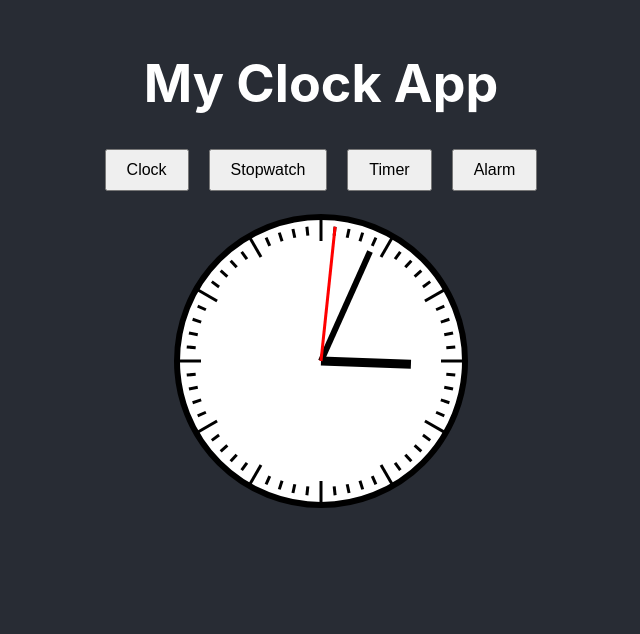
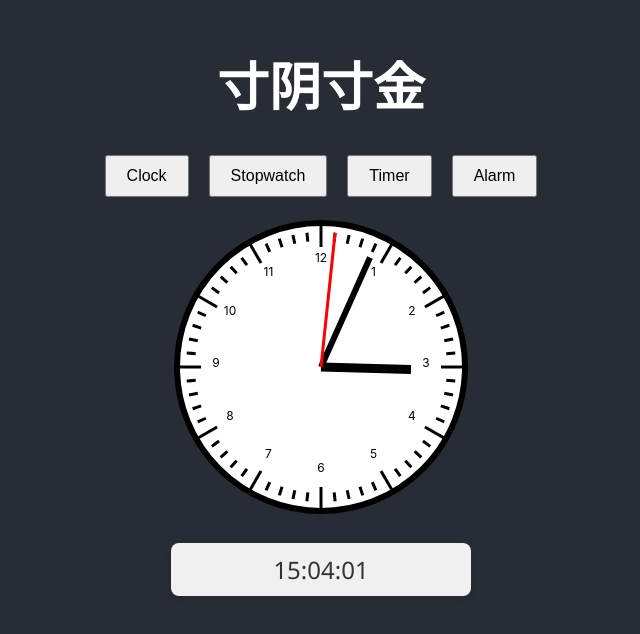
Before and after one commit to xvlincaigou/clock, a React (Create React App) app: page / in a window 1280 px wide. Shown: the part 136-770 px from the top of the page, without its empty margins (319-959 px from the left). Built offline with nearby package versions, Linux system fonts and the light colour scheme.

Commit message:
修复了秒针在临界点不能顺时针旋转的BUG，增加了数字指针，修改了标题

```diff
--- a/src/App.css
+++ b/src/App.css
@@ -42,3 +42,15 @@
   transform-origin: 50% 50%;
   transition: transform 0.5s ease-in-out;
 }
+
+.digital-time {
+  font-family: 'Segoe UI', Tahoma, Geneva, Verdana, sans-serif;
+  font-size: 24px;
+  color: #333;
+  text-align: center;
+  padding: 10px;
+  margin-top: 20px;
+  background-color: #f0f0f0;
+  border-radius: 8px;
+  box-shadow: 0 4px 8px rgba(0, 0, 0, 0.1);
+}
--- a/src/App.js
+++ b/src/App.js
@@ -18,7 +18,7 @@ function App() {
   return (
     <div className="App">
       <header className="App-header">
-        <h1>My Clock App</h1>
+        <h1>寸阴寸金</h1>
         <div className="mode-buttons">
           <button onClick={() => setMode('clock')}>Clock</button>
           <button onClick={() => setMode('stopwatch')}>Stopwatch</button>
--- a/src/Clock.js
+++ b/src/Clock.js
@@ -1,42 +1,45 @@
-import React, { useState, useEffect, useRef } from 'react';
+import React, { useState, useEffect } from 'react';
 
 const Clock = ({ mode }) => {
-  const [time, setTime] = useState(new Date());
-  const prevAngles = useRef({ second: 0, minute: 0, hour: 0 });
+  // 初始化角度
+  const initialTime = new Date();
+  const initialAngles = {
+    second: initialTime.getSeconds() * 6,
+    minute: initialTime.getMinutes() * 6 + initialTime.getSeconds() * 0.1,
+    hour:
+      (initialTime.getHours() % 12) * 30 + (initialTime.getMinutes() / 60) * 30,
+  };
+
+  const [angles, setAngles] = useState(initialAngles);
 
   useEffect(() => {
-    const interval = setInterval(() => setTime(new Date()), 1000);
+    const interval = setInterval(() => {
+      setAngles(prevAngles => ({
+        second: prevAngles.second + 6,
+        minute: prevAngles.minute + 0.1,
+        hour: prevAngles.hour + 1 / 120,
+      }));
+    }, 1000);
     return () => clearInterval(interval);
   }, []);
 
-  const getHandAngle = hand => {
-    switch (hand) {
-      case 'second':
-        return time.getSeconds() * 6;
-      case 'minute':
-        return time.getMinutes() * 6 + time.getSeconds() * 0.1;
-      case 'hour':
-        return (time.getHours() % 12) * 30 + (time.getMinutes() / 60) * 30;
-      default:
-        return 0;
-    }
+  const getHandStyle = hand => ({
+    transform: `rotate(${angles[hand]}deg)`,
+    //transition: 'transform 0.5s ease-in-out',
+  });
+
+  const formatTime = () => {
+    const time = new Date();
+    return `${time.getHours().toString().padStart(2, '0')}:${time
+      .getMinutes()
+      .toString()
+      .padStart(2, '0')}:${time.getSeconds().toString().padStart(2, '0')}`;
   };
 
-  const getHandStyle = hand => {
-    const angle = getHandAngle(hand);
-    const prevAngle = prevAngles.current[hand];
+  if (mode !== 'clock') return null;
 
-    // Ensure rotation is always clockwise
-    const adjustedAngle = angle < prevAngle ? angle + 360 : angle;
-    prevAngles.current[hand] = adjustedAngle;
-
-    return {
-      transform: `rotate(${adjustedAngle}deg)`,
-      transition: 'transform 0.5s ease-in-out',
-    };
-  };
-
-  const renderClockFace = () => (
+  return (
+    <div>
       <div className="clock-container">
         <svg className="clock-face" viewBox="0 0 100 100">
           <circle
@@ -58,6 +61,20 @@ const Clock = ({ mode }) => {
               stroke="black"
             />
           ))}
+          {/* 添加数字 */}
+          {[...Array(12)].map((_, i) => {
+            const angle = (i + 1) * 30;
+            const radian = (angle - 90) * (Math.PI / 180);
+            const radius = 35;
+            const x = 50 + radius * Math.cos(radian);
+            const y = 50 + radius * Math.sin(radian);
+            return (
+              <text key={i} x={x} y={y} textAnchor="middle" fontSize="4">
+                {i + 1}
+              </text>
+            );
+          })}
+          {/* 时、分、秒针 */}
           <line
             x1="50"
             y1="50"
@@ -89,11 +106,10 @@ const Clock = ({ mode }) => {
             style={getHandStyle('second')}
           />
         </svg>
+        <div className="digital-time">{formatTime()}</div>
+      </div>
     </div>
   );
-
-  if (mode !== 'clock') return null;
-  return <div>{renderClockFace()}</div>;
 };
 
 export default Clock;
```
Lines whose indentation alone changed are shown as unchanged.
